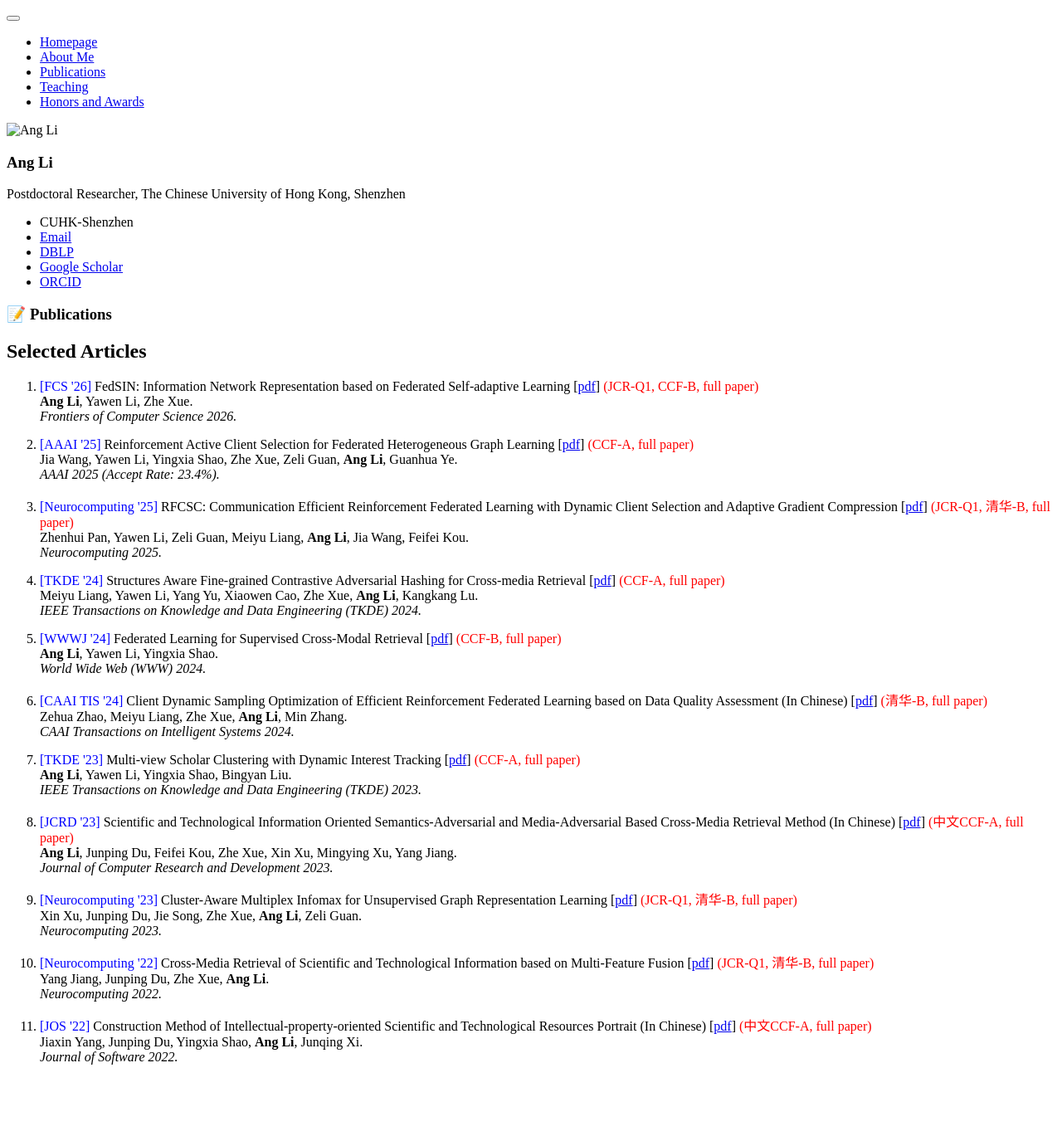
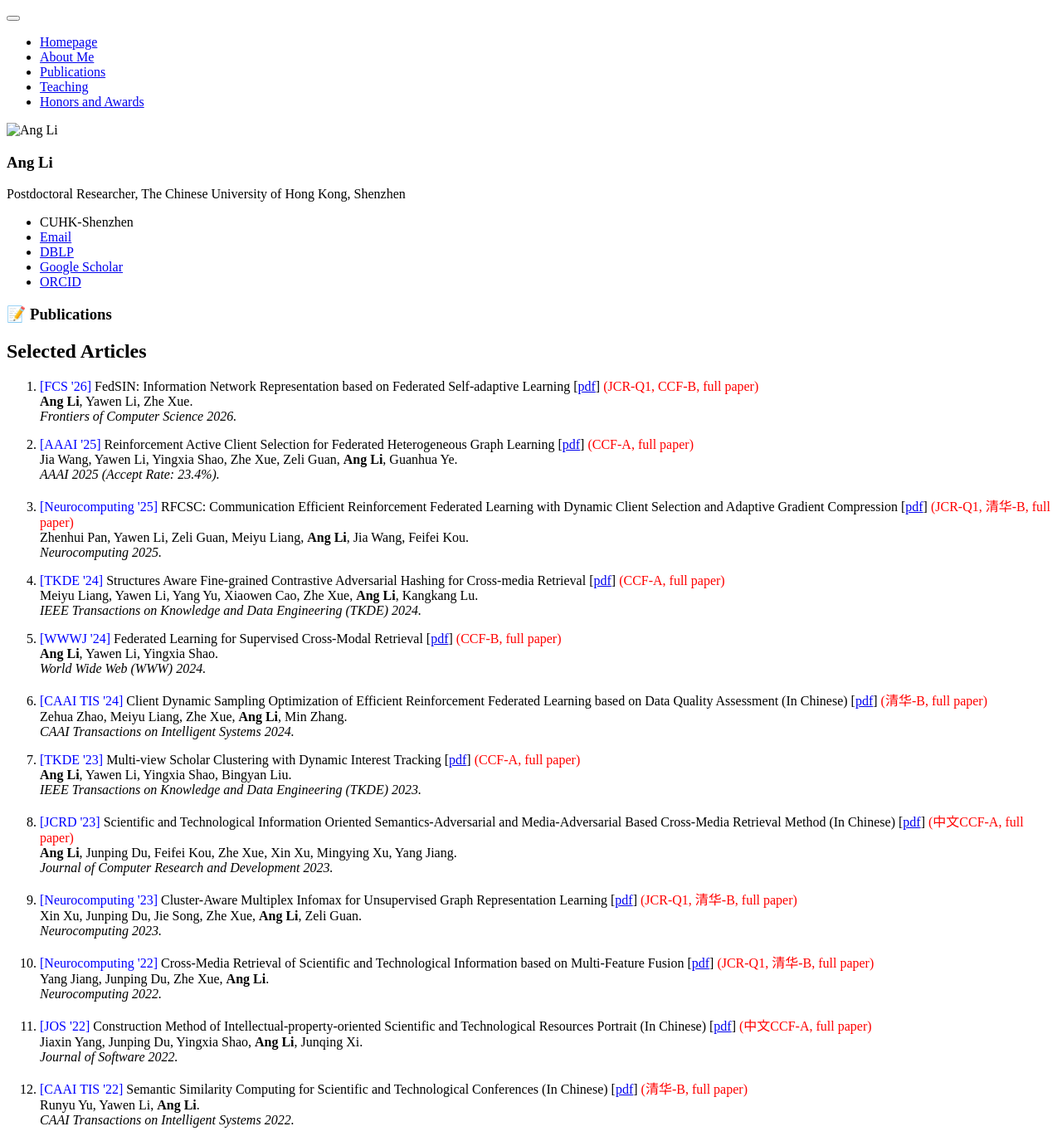
Before and after one commit to chris-Ang-li/chris-Ang-li.github.io, a Jekyll site: the page built from _pages/includes/pub.md, in a window 1280 px wide. Shown: the whole page at 83% size. Built offline with Jekyll 4.4.1, drawn with Linux system fonts in a browser that asks for light colours; our own code applies the rules of GitHub Pages for plain Markdown files; before the commit the page ends 1299 px from its top, so only the background shows below that.

Commit message:
Update pub.md

```diff
--- a/_pages/includes/pub.md
+++ b/_pages/includes/pub.md
@@ -80,4 +80,11 @@
       <i>Journal of Software 2022.</i> <br>
     </p>
    </li>
+  <li>
+    <p><font color="blue">[CAAI TIS '22]</font> Semantic Similarity Computing for Scientific and Technological Conferences (In Chinese) [<a href="https://kns.cnki.net/kcms2/article/abstract?v=y_SiIdm5mquoP6qfa3K2wBe8TcPKvndRh-E7J5KavdSh2BVbwvOxR8nhxOfkoJ1h3rOnmDy1rb-xxP--aopQtlXDMUZBeH6AkoYyB6lHX-JFaY7i46b-IfvhPKFv5rS47_z-OEHaWILIM9Udnx0daQ730TgwygPHaoJrRCEv3GHvmWU52E4hcA==&uniplatform=NZKPT&language=CHS">pdf</a>] <font color="red">(清华-B, full paper)</font>
+      <br>
+      Runyu Yu, Yawen Li, <b>Ang Li</b>.<br>
+      <i>CAAI Transactions on Intelligent Systems 2022.</i> <br>
+    </p>
+  </li>
 </ol>
```
